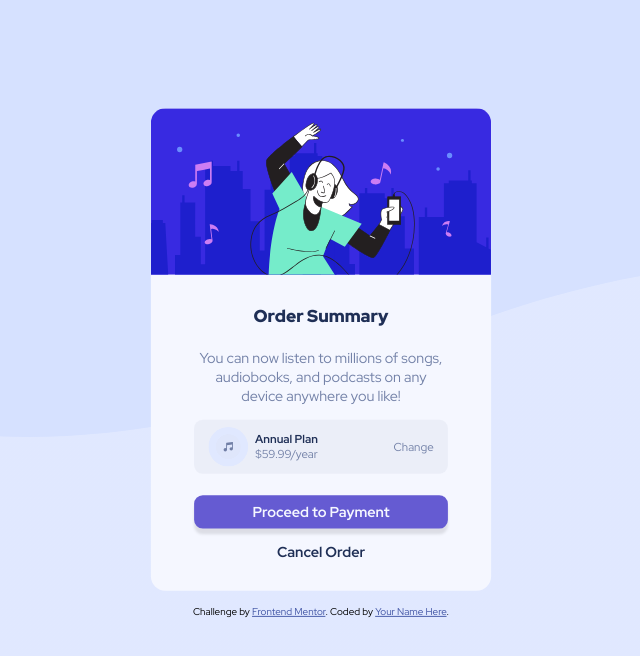
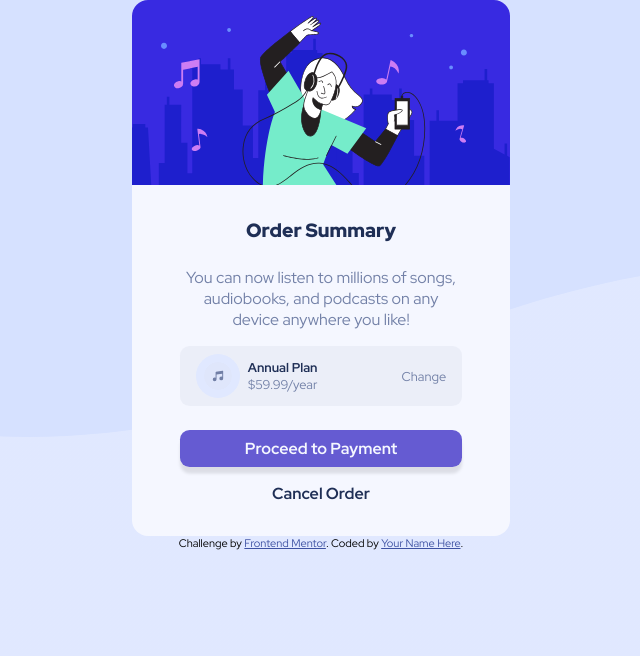
Before and after one commit to Don7Winner/Card-Summary.com, a plain HTML site: page index.html in a window 1280 px wide. Shown: the whole page, without its empty margins (319-959 px from the left). Drawn offline with Linux system fonts and the light colour scheme.

Commit message:
updated stylesheet

```diff
--- a/CSS/stylesheet.css
+++ b/CSS/stylesheet.css
@@ -16,12 +16,12 @@ body {
   display: flex;
   align-items: center;
   flex-direction: column;
-  gap: 1rem;
+  /* gap: 1rem */
 
-  position: relative;
-  top: 80px;
+  /* position: relative;
+  top: 80px; */
 
-  transform: scale(0.9);
+  /* transform: scale(0.9); */
 }
 main {
   background-color: hsl(225, 100%, 98%);
@@ -113,10 +113,14 @@ P {
 .attribution {
   font-size: 11px;
   text-align: center;
+  padding: 0;
+  margin: 0;
 
   /* position: fixed; */
-  bottom: 0;
+  /* bottom: 0; */
 }
 .attribution a {
+  padding: 0;
+  margin: 0;
   color: hsl(228, 45%, 44%);
 }
```
